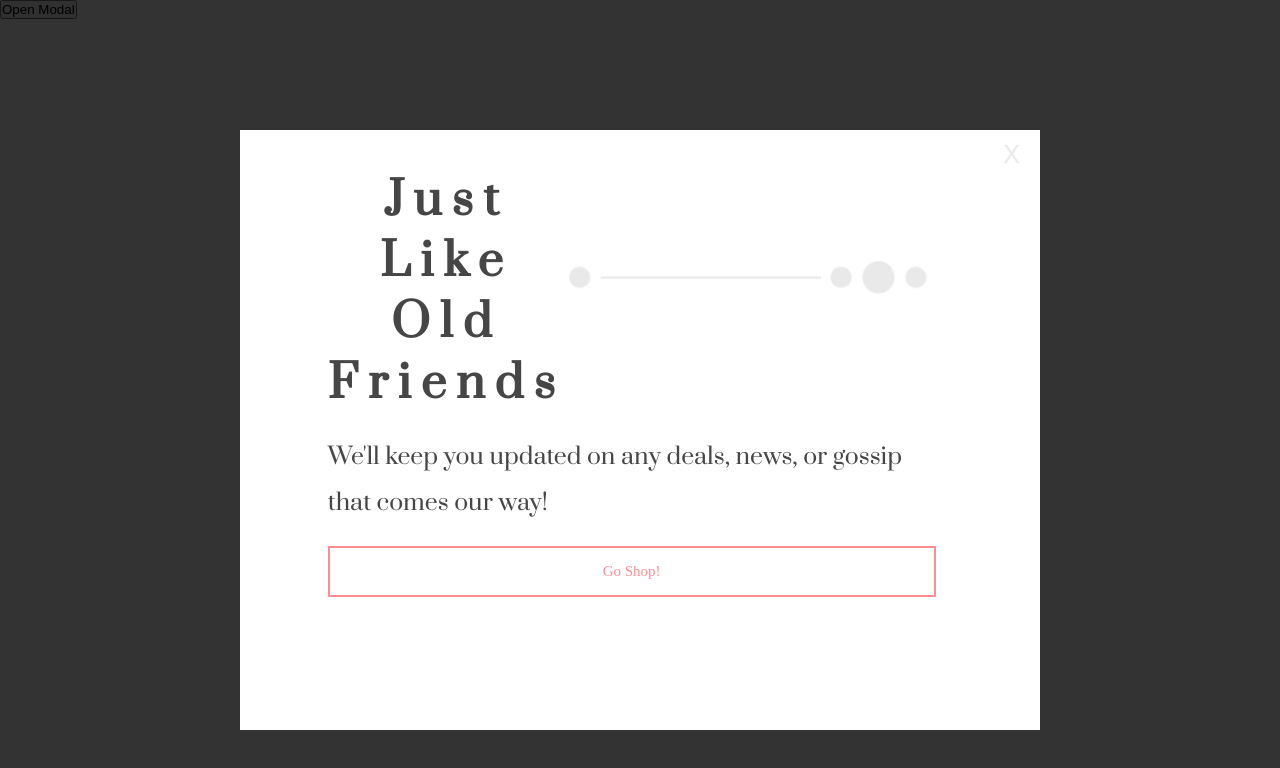
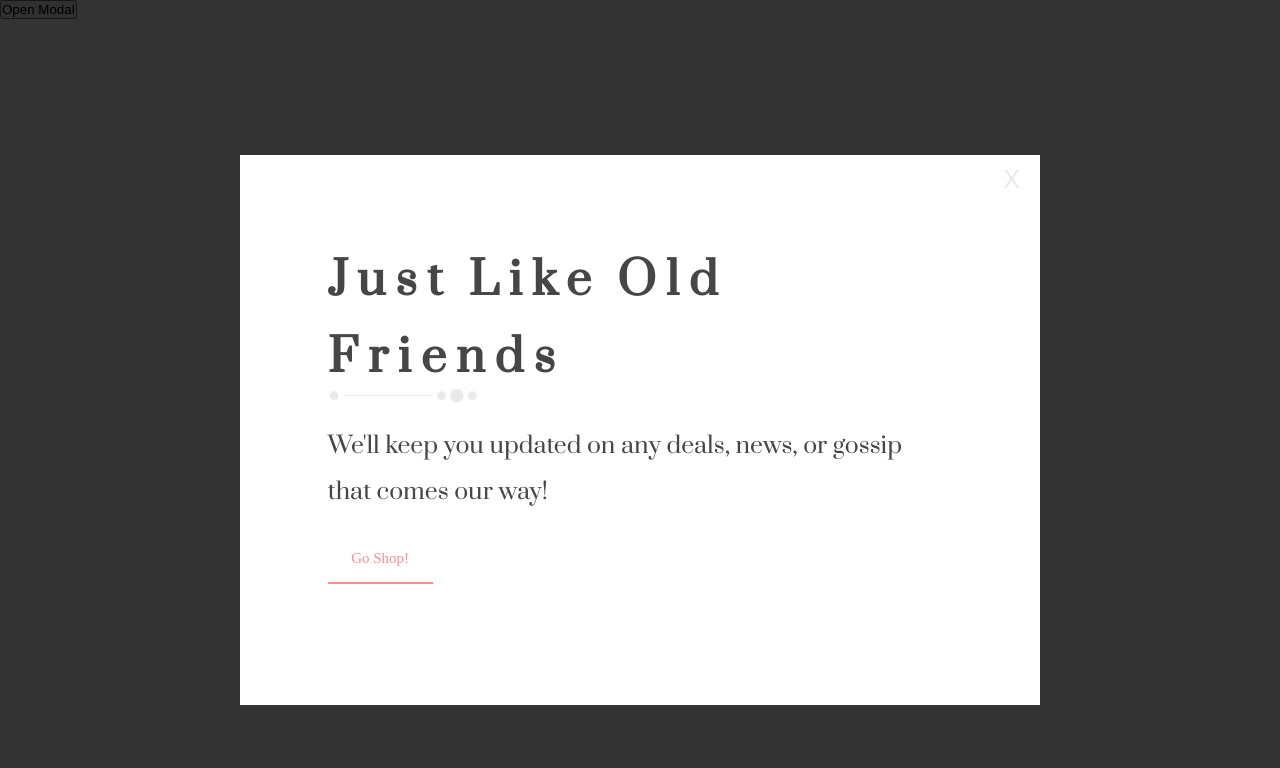
Before and after one commit to thompsons90/modal-popup, a React (Create React App) app: page /confirmation in a window 1280 px wide. Shown: the top 768 px of the page. Built offline with nearby package versions, Linux system fonts and the light colour scheme.

Commit message:
finished assessment

```diff
--- a/src/components/Modal.styled.ts
+++ b/src/components/Modal.styled.ts
@@ -23,7 +23,7 @@ export const InnerModal = styled.div`
   z-index: 10;
   @media ${device.desktop} {
     width: 800px;
-    height: 600px;
+    height: 550px;
     display: flex;
     flex-direction: column;
   }
--- a/src/pages/Confirmation.styled.ts
+++ b/src/pages/Confirmation.styled.ts
@@ -1,5 +1,6 @@
 import styled from "styled-components";
 import { Link } from "react-router-dom";
+import { device } from "../utils/Breakpoints";
 
 export const XButton = styled.button`
   float: right;
@@ -29,6 +30,9 @@ export const ConfirmationContainer = styled.div`
   margin: auto;
   display: flex;
   flex-wrap: wrap;
+  @media ${device.desktop} {
+    padding-top: 55px;
+  }
 `;
 
 export const ConfirmTopTextContainer = styled.div`
@@ -38,10 +42,24 @@ export const ConfirmTopTextContainer = styled.div`
     flex-direction: column;
   }
   padding-top: 30px;
+  @media ${device.desktop} {
+    h1 {
+      display: flex;
+      flex-wrap: wrap;
+      flex-direction: row;
+      gap: 16px;
+      font-size: 65px;
+    }
+    width: 80%;
+    margin-right: 20px;
+  }
 `;
 
 export const DesignerImg = styled.img`
   width: 60%;
+  @media ${device.desktop} {
+    width: 150px;
+  }
 `;
 
 export const ConfirmBotTextContainer = styled.div`
@@ -49,6 +67,9 @@ export const ConfirmBotTextContainer = styled.div`
   line-height: 2;
   padding-top: 20px;
   padding-bottom: 20px;
+  @media ${device.desktop} {
+    margin-right: 20px;
+  }
 `;
 
 export const ShopButton = styled(Link)`
@@ -61,4 +82,10 @@ export const ShopButton = styled(Link)`
   vertical-align: middle;
   text-decoration: none;
   text-align: center;
+  @media ${device.desktop} {
+    width: 75px;
+    border-top: none;
+    border-left: none;
+    border-right: none;
+  }
 `;
--- a/src/pages/Landing.styled.ts
+++ b/src/pages/Landing.styled.ts
@@ -199,6 +199,10 @@ export const SignUpButton = styled.input`
   border: 3px solid #fd8c94;
   width: 100%;
   vertical-align: middle;
+  &:hover {
+    color: #464646;
+    cursor: pointer;
+  }
   @media ${device.desktop} {
     border-top: none;
     border-left: none;
```
Also changed, not shown: src/Copy/ConfirmationCopy.styled.ts (added, +64 -0 lines), src/Copy/ConfirmationCopy.tsx (added, +53 -0 lines), src/Copy/LandingCopy.styled.ts (deleted, +0 -143 lines), src/Copy/LandingCopy.tsx (deleted, +0 -75 lines).
